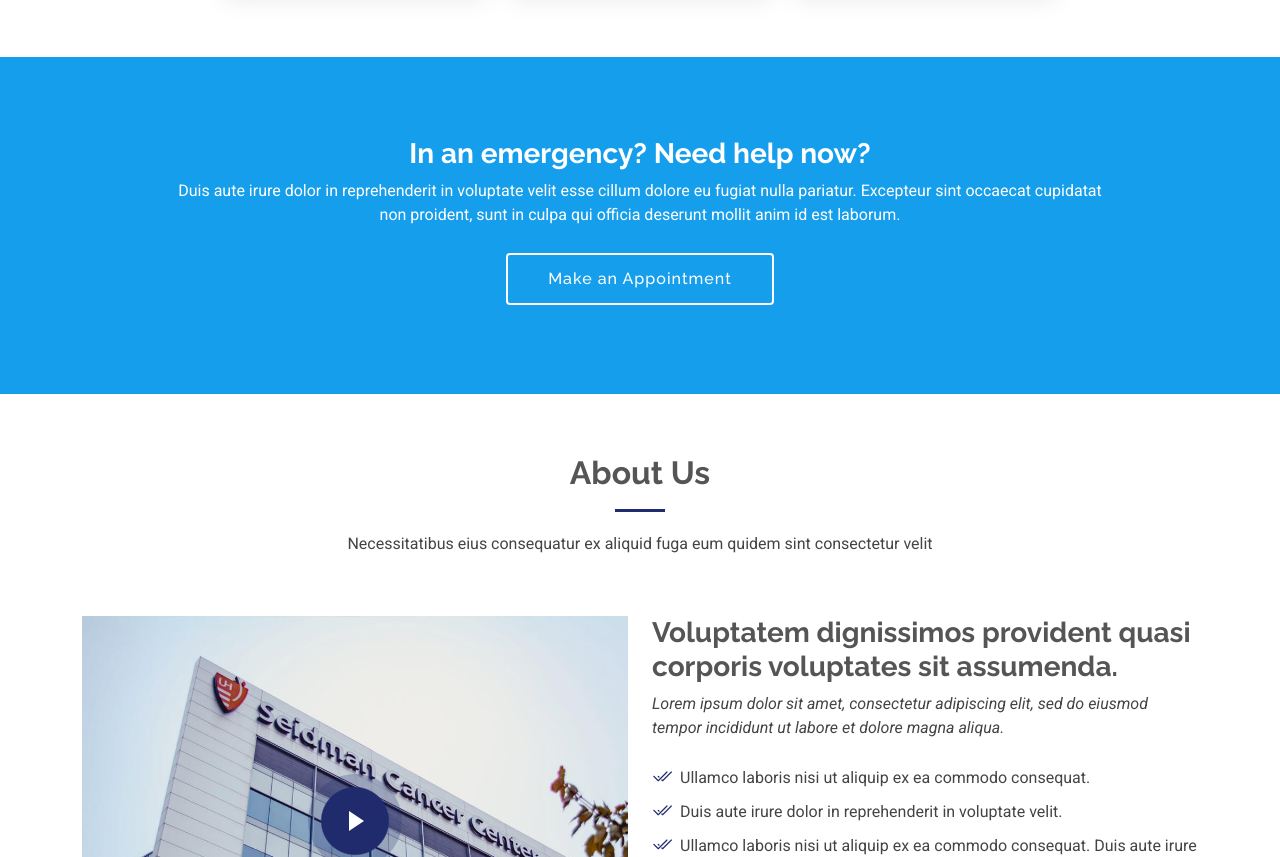
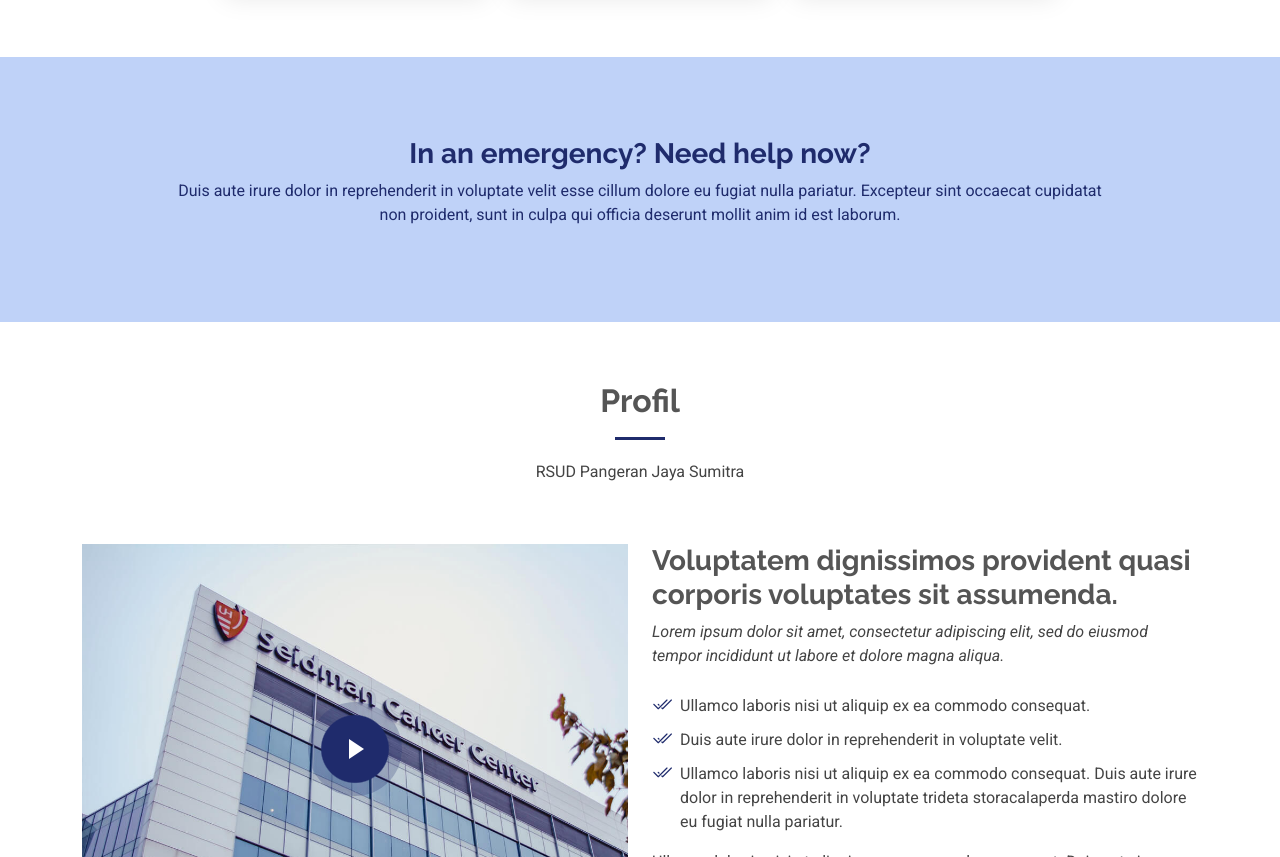
Before and after one commit to SisiliaIndah18/rspjs, a plain HTML site: page index.html in a window 1280 px wide. Shown: the part 1026-1883 px from the top of the page. Drawn offline with Linux system fonts and the light colour scheme.

Commit message:
Update Call To Action Section

```diff
--- a/assets/css/main.css
+++ b/assets/css/main.css
@@ -55,7 +55,7 @@
 }
 
 .accent-background {
-  --background-color: rgba(21, 158, 236, 1);
+  --background-color: rgba(191, 210, 248, 1);
   --default-color: #ffffff;
   --heading-color: #ffffff;
   --surface-color: #65c9cd;
@@ -1062,11 +1062,11 @@ section,
 .call-to-action h3 {
   font-size: 28px;
   font-weight: 700;
-  color: var(--default-color);
+  color: var(--primary);
 }
 
 .call-to-action p {
-  color: var(--default-color);
+  color: var(--primary);
 }
 
 .call-to-action .cta-btn {
--- a/index.html
+++ b/index.html
@@ -64,7 +64,7 @@
         <nav id="navmenu" class="navmenu">
           <ul>
             <li><a href="#hero" class="active">Beranda</a></li>
-            <li><a href="#about">Profile</a></li>
+            <li><a href="#profil">Profile</a></li>
             <!-- <li><a href="#services">Layanan</a></li>
             <li><a href="#departments">Fasilitas</a></li>
             <li><a href="#doctors">Informasi</a></li> -->
@@ -258,7 +258,7 @@
             <div class="text-center">
               <h3>In an emergency? Need help now?</h3>
               <p>Duis aute irure dolor in reprehenderit in voluptate velit esse cillum dolore eu fugiat nulla pariatur. Excepteur sint occaecat cupidatat non proident, sunt in culpa qui officia deserunt mollit anim id est laborum.</p>
-              <a class="cta-btn" href="#appointment">Make an Appointment</a>
+              <!-- <a class="cta-btn" href="#appointment">Make an Appointment</a> -->
             </div>
           </div>
         </div>
@@ -267,12 +267,12 @@
     </section><!-- /Call To Action Section -->
 
     <!-- About Section -->
-    <section id="about" class="about section">
+    <section id="profil" class="about section">
 
       <!-- Section Title -->
       <div class="container section-title" data-aos="fade-up">
-        <h2>About Us<br></h2>
-        <p>Necessitatibus eius consequatur ex aliquid fuga eum quidem sint consectetur velit</p>
+        <h2>Profil<br></h2>
+        <p>RSUD Pangeran Jaya Sumitra</p>
       </div><!-- End Section Title -->
 
       <div class="container">
@@ -280,7 +280,7 @@
         <div class="row gy-4">
           <div class="col-lg-6 position-relative align-self-start" data-aos="fade-up" data-aos-delay="100">
             <img src="assets/img/about.jpg" class="img-fluid" alt="">
-            <a href="https://www.youtube.com/watch?v=Y7f98aduVJ8" class="glightbox pulsating-play-btn"></a>
+            <a href="https://youtu.be/RpW4XH2317M?si=8mp9lMRMCfLx2JIg" class="glightbox pulsating-play-btn"></a>
           </div>
           <div class="col-lg-6 content" data-aos="fade-up" data-aos-delay="200">
             <h3>Voluptatem dignissimos provident quasi corporis voluptates sit assumenda.</h3>
```
